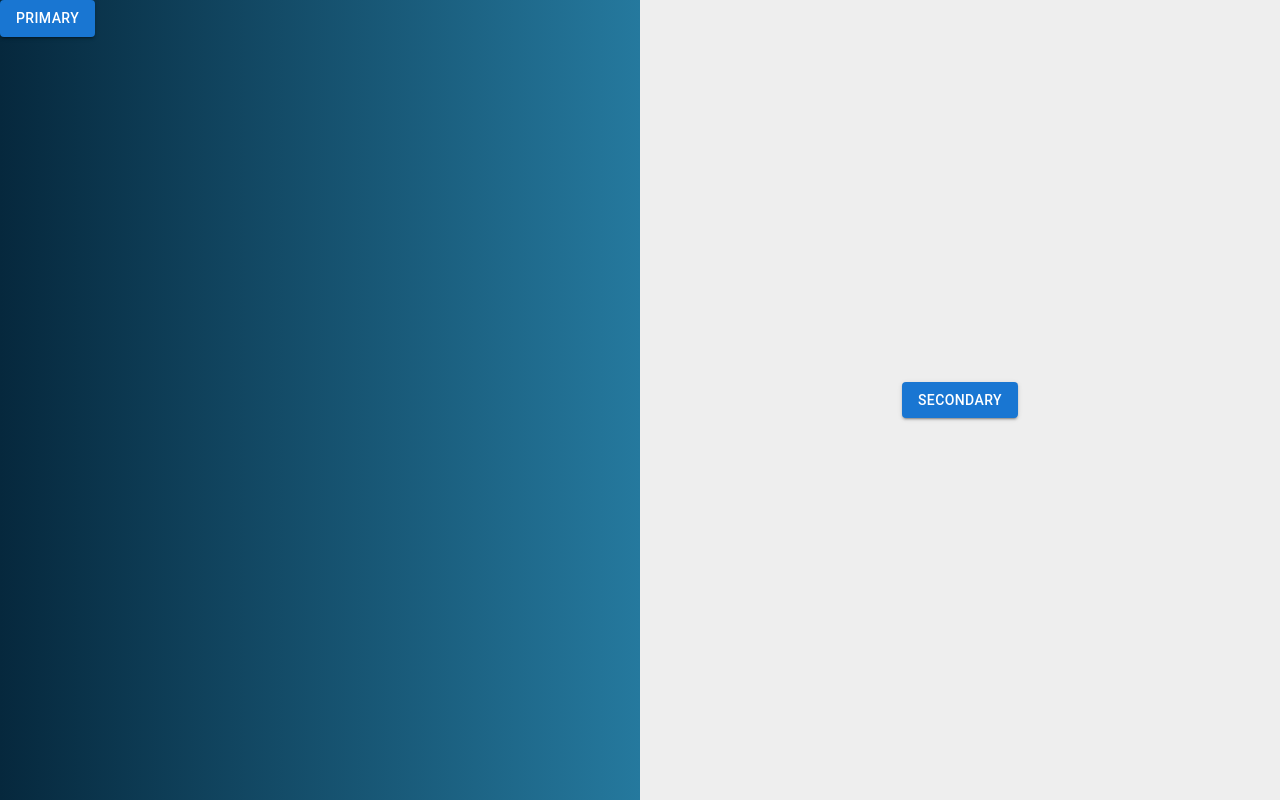
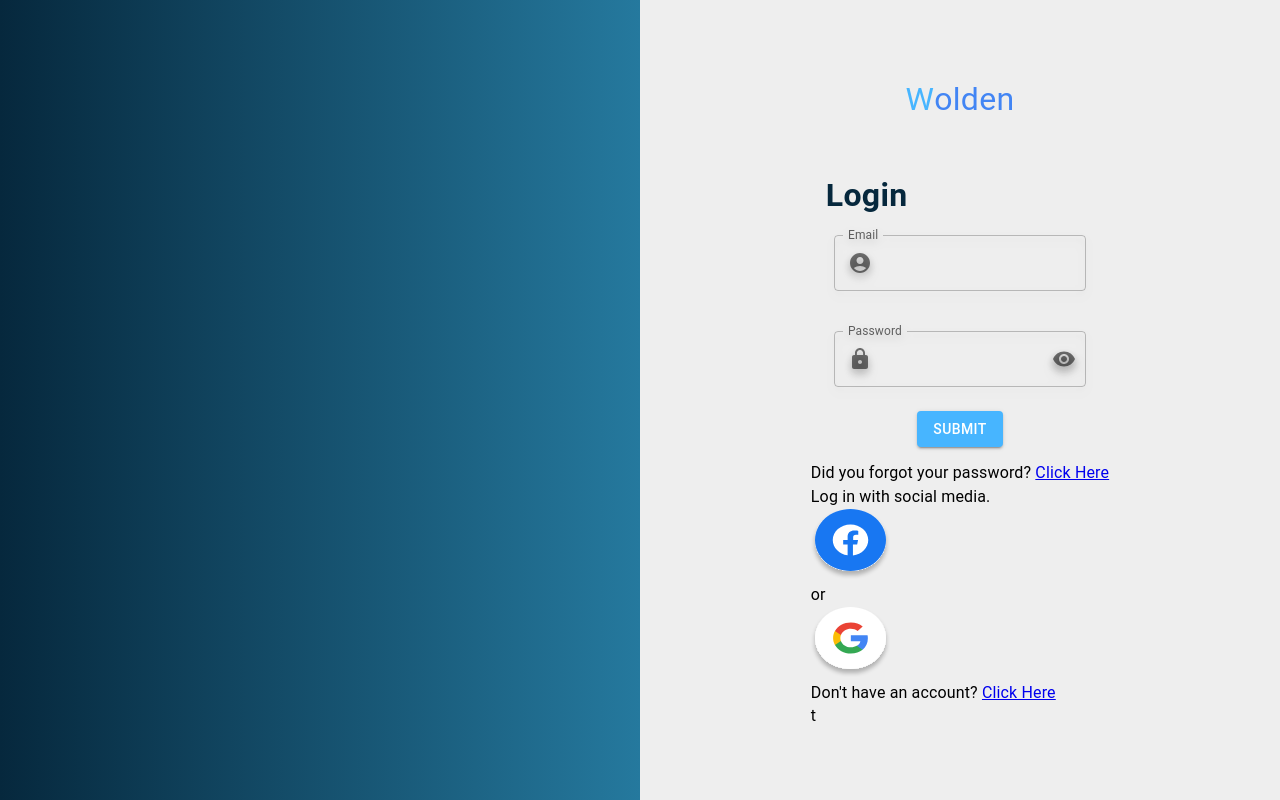
Before and after one commit to andresvpineros/wolden, a React (Create React App) app: page /login in a window 1280 px wide. Built offline with nearby package versions, Linux system fonts and the light colour scheme.

Commit message:
Log in almost done

```diff
--- a/src/components/login/Login.module.scss
+++ b/src/components/login/Login.module.scss
@@ -6,5 +6,61 @@
     display: flex;
     justify-content: center;
     align-items: center;
+    flex-direction: column;
+    .login-title__center{
+      width: 60%;
+    }
+    .login-logo--container {
+      display: flex;
+      justify-content: center;
+      margin: 0 0 2em 0;
+      p:nth-child(1) {
+        color:#47B5FF;
+        font-size: 2em;
+      }
+      p:nth-child(2) {
+        color: #4285F4;
+        font-size: 2em;
+      }
+    }
   }
+  .login-form{
+    display: flex;
+    width: 60%;
+    justify-content: center;
+    form{
+    width: fit-content;
+    display: flex;
+    flex-direction: column;
+    align-items: center;
+
+    .login-title--size {
+      display: flex;
+      width: 100%;
+      justify-content: start;
+      p{
+        text-align: start;
+        font-size: 2em;
+        font-weight: bold;
+        color: #06283D;
+      }
+    }
+    div:nth-child(1){
+      margin: 1em 0 1em 0;
+    }
+    div:nth-child(2){
+      margin: 0 0 1em 0;
+      filter: drop-shadow(0px 4px 4px rgba(0, 0, 0, 0.25));
+    }
+    div:nth-child(3){
+      filter: drop-shadow(0px 4px 4px rgba(0, 0, 0, 0.25));
+    }
+    .login-form--button__submit{
+      display: flex;
+      button{
+        background-color: #47B5FF;
+        margin: 0 0 1em 0;
+      }
+    }
+  }}
 }
--- a/src/components/login/index.js
+++ b/src/components/login/index.js
@@ -1,15 +1,125 @@
 import React from 'react';
-import { Grid, Button } from '@mui/material';
-import styles from './Login.module.scss'
+import {
+	Grid,
+	Button,
+	Box,
+	Typography,
+	FormControl,
+	InputLabel,
+	OutlinedInput,
+	InputAdornment,
+	IconButton
+} from '@mui/material';
+import styles from './Login.module.scss';
+import Visibility from '@mui/icons-material/Visibility';
+import VisibilityOff from '@mui/icons-material/VisibilityOff';
+import LockIcon from '@mui/icons-material/Lock';
+import AccountCircle from '@mui/icons-material/AccountCircle';
+import facebookLogin from '../../assets/images/FacebookComponent.svg';
+import googleLogin from '../../assets/images/GoogleComponent.svg';
 
 function Login() {
+	const [ values, setValues ] = React.useState({
+		email: '',
+		password: '',
+		showPassword: false
+	});
+	const handleChange = (prop) => (event) => {
+		setValues({ ...values, [prop]: event.target.value });
+	};
+	const handleClickShowPassword = () => {
+		setValues({
+			...values,
+			showPassword: !values.showPassword
+		});
+	};
+
+	const handleMouseDownPassword = (event) => {
+		event.preventDefault();
+	};
 	return (
 		<Grid className={styles.login} container>
 			<Grid className={styles['login-image--container']} md={6}>
-            <Button variant='contained'>Primary</Button>
+				<Box>
+					<Box />
+				</Box>
 			</Grid>
 			<Grid className={styles['login-form--container']} md={6}>
-            <Button variant='contained'>Secondary</Button>
+				<div className={styles['login-title__center']}>
+					<Box className={styles['login-logo--container']}>
+						<Typography>W</Typography>
+						<Typography>olden</Typography>
+					</Box>
+				</div>
+				<div className={styles['login-form']}>
+					<form>
+						<Box className={styles['login-title--size']}>
+							<Typography>Login</Typography>
+						</Box>
+						<FormControl sx={{ m: 1, width: '25ch' }}>
+							<InputLabel htmlFor="outlined-adornment-email">Email</InputLabel>
+							<OutlinedInput
+								id="outlined-adornment-email"
+								type="email"
+								value={values.email}
+								onChange={handleChange('email')}
+								startAdornment={
+									<InputAdornment position="start">
+										<AccountCircle />
+									</InputAdornment>
+								}
+								label="Email"
+							/>
+						</FormControl>
+						<FormControl sx={{ m: 1, width: '25ch' }} variant="outlined">
+							<InputLabel htmlFor="outlined-adornment-password">Password</InputLabel>
+							<OutlinedInput
+								id="outlined-adornment-password"
+								type={values.showPassword ? 'text' : 'password'}
+								value={values.password}
+								onChange={handleChange('password')}
+								endAdornment={
+									<InputAdornment position="end">
+										<IconButton
+											aria-label="toggle password visibility"
+											onClick={handleClickShowPassword}
+											onMouseDown={handleMouseDownPassword}
+											edge="end"
+										>
+											{values.showPassword ? <VisibilityOff /> : <Visibility />}
+										</IconButton>
+									</InputAdornment>
+								}
+								startAdornment={
+									<InputAdornment position="start">
+										<LockIcon />
+									</InputAdornment>
+								}
+								label="Password"
+							/>
+						</FormControl>
+						<Box className={styles['login-form--button__submit']}>
+							<Button variant="contained">Submit</Button>
+						</Box>
+					</form>
+				</div>
+        <div>
+          <Box className={styles['login-forgotpassword']}>
+            <Typography>Did you forgot your password? <a href='#'>Click Here</a></Typography>
+          </Box>
+          <Box>
+            <Typography>Log in with social media.</Typography>
+            <div className={styles['login-line']}></div>
+            <Box>
+              <img src={facebookLogin} alt='facebook log in' />
+              <Typography>or</Typography>
+              <img src={googleLogin} alt='google log in' />
+            </Box>
+          </Box>
+          <Box>
+            <Typography>Don't have an account? <a href='#'>Click Here</a></Typography>t
+          </Box>
+        </div>
 			</Grid>
 		</Grid>
 	);
```
Also changed, not shown: src/assets/images/FacebookComponent.svg (added), src/assets/images/GoogleComponent.svg (added). Lines whose indentation alone changed are shown as unchanged.
